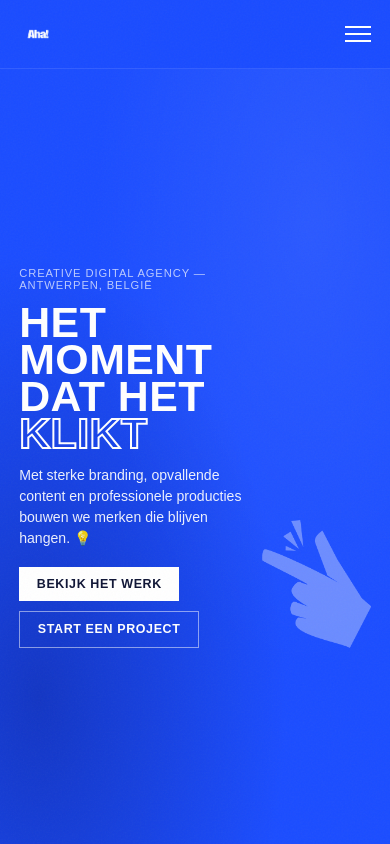
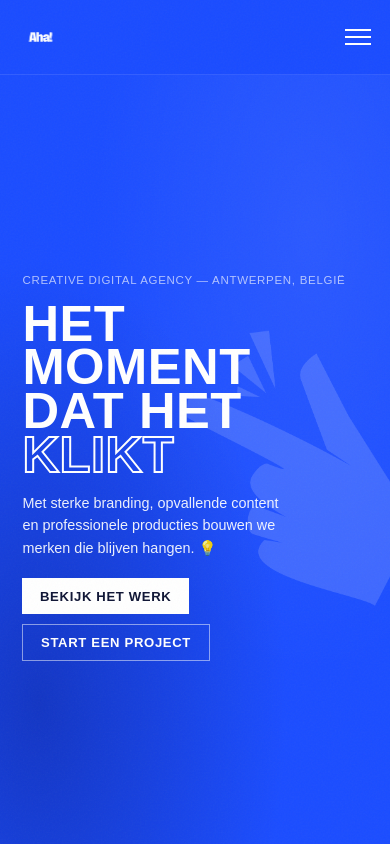
Before and after one commit to NabilDesign/Aha, a plain HTML site: page index.html in a window 390 px wide. Shown: the top 844 px of the page. Drawn offline with Linux system fonts and the light colour scheme.

Commit message:
fix: mobile hero spacing, logo size, finger position

```diff
--- a/css/style.css
+++ b/css/style.css
@@ -679,7 +679,7 @@ footer { background: #162050; color: var(--white); padding: 4rem 2.5rem 2rem; }
     nav {
         padding: .8rem 1.2rem;
     }
-    .logo img { height: 42px; }
+    .logo img { height: 48px; }
     .nl {
         position: fixed;
         inset: 0 0 0 0;
@@ -714,60 +714,73 @@ footer { background: #162050; color: var(--white); padding: 4rem 2.5rem 2rem; }
 
     /* --- HERO --- */
     .hero {
-        padding: 1.5rem 1.2rem 2rem;
-        min-height: calc(100svh - 58px);
+        padding: 0;
+        min-height: calc(100svh - 68px);
+        display: flex;
+        align-items: center;
+        position: relative;
+        overflow: hidden;
     }
     .hero .inner {
-        grid-template-columns: 1fr auto;
-        gap: 0;
-        align-items: center;
-        height: 100%;
+        display: flex;
+        flex-direction: column;
+        grid-template-columns: unset;
+        gap: 1.5rem;
+        padding: 2rem 1.4rem;
+        position: relative;
+        z-index: 2;
+        width: 100%;
     }
     .hero .left {
-        gap: .8rem;
-        padding-right: 1rem;
+        gap: 1rem;
+        padding-right: 0;
     }
-    /* Vinger klein maar zichtbaar op mobiel */
+    /* Vinger als grote achtergrond rechts */
     .hero .right {
+        position: absolute;
+        right: -8vw;
+        top: 50%;
+        transform: translateY(-50%);
+        width: 60vw;
         display: flex;
-        align-items: flex-end;
+        align-items: center;
         justify-content: flex-end;
-        align-self: stretch;
-        overflow: hidden;
+        z-index: 1;
+        pointer-events: none;
     }
     .hero .logo-img {
         display: block;
-        width: clamp(90px, 28vw, 160px);
+        width: 100%;
         height: auto;
         transform: scaleX(-1);
         filter: brightness(0) invert(1);
-        opacity: .35;
-        align-self: flex-end;
+        opacity: .15;
     }
     .hero h1 {
-        font-size: clamp(2.4rem, 11vw, 3.5rem);
+        font-size: clamp(2.8rem, 13vw, 4rem);
         line-height: .86;
     }
     .hero .ey {
-        font-size: .7rem;
-        letter-spacing: .08em;
+        font-size: .72rem;
+        letter-spacing: .06em;
         margin-bottom: 0;
-        opacity: .7;
+        opacity: .65;
     }
     .hero .sub {
-        font-size: .88rem;
-        line-height: 1.5;
+        font-size: .9rem;
+        line-height: 1.55;
         margin-top: 0;
-        max-width: 100%;
+        max-width: 78%;
         opacity: .9;
     }
     .hero .acts {
         gap: .6rem;
-        margin-top: .3rem;
-        flex-wrap: wrap;
+        margin-top: .2rem;
+        flex-direction: column;
+        align-items: flex-start;
     }
     .btn {
-        font-size: .78rem;
+        font-size: .82rem;
         padding: .65rem 1.1rem;
     }
 
```
